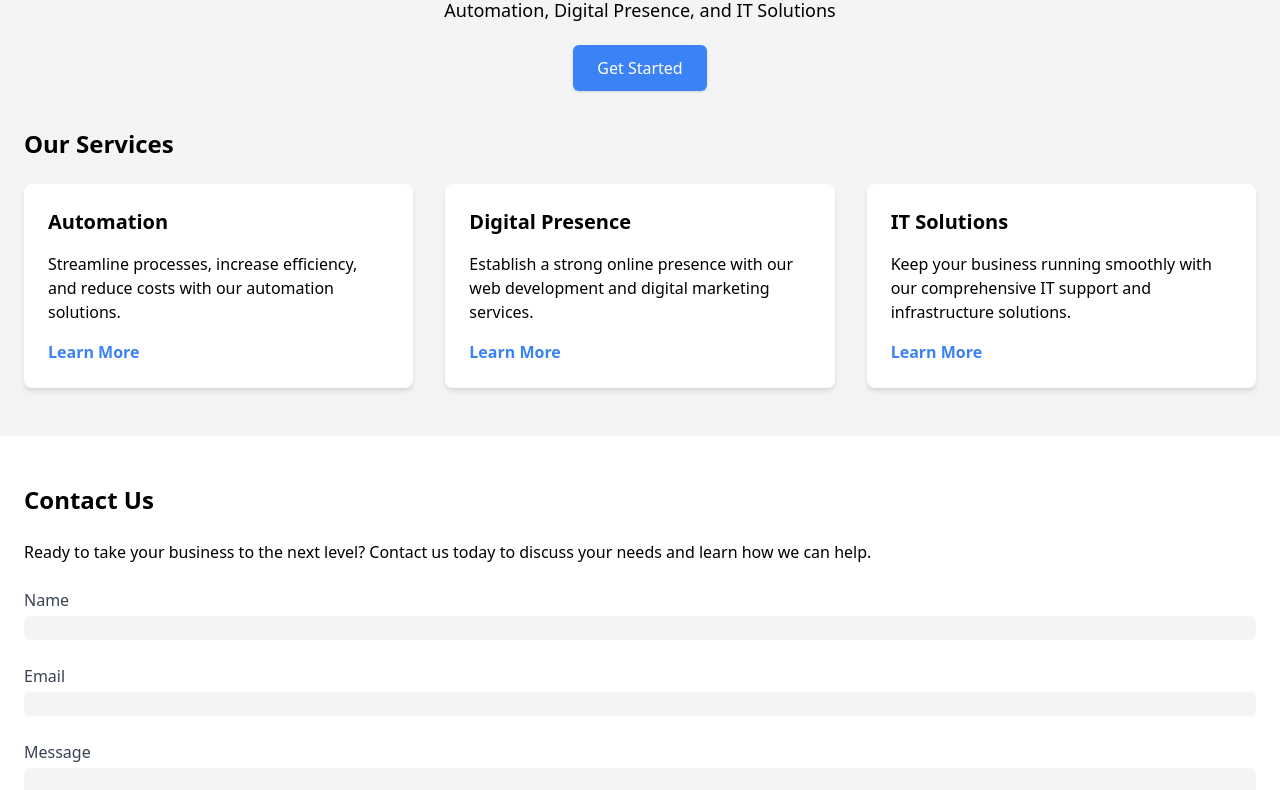
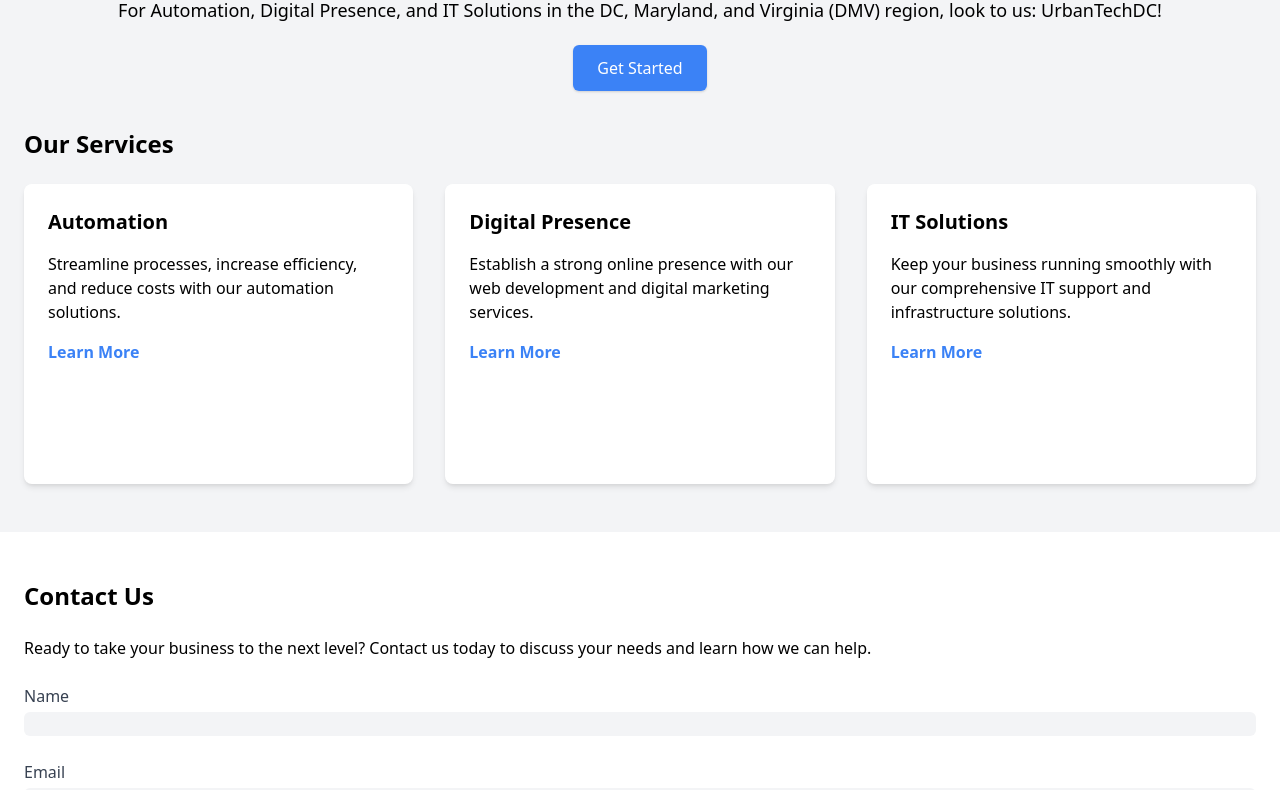
Before and after one commit to urbantechdc/webpage, a plain HTML site: page index.html in a window 1280 px wide. Shown: the part 156-946 px from the top of the page. Drawn offline with nearby package versions, Linux system fonts and the light colour scheme.

Commit message:
added flip cards and new tagline. Also changed Urban Tech DC to UrbanTechDC

```diff
--- a/index.html
+++ b/index.html
@@ -3,15 +3,41 @@
 <head>
   <meta charset="UTF-8">
   <meta name="viewport" content="width=device-width, initial-scale=1.0">
-  <title>Urban Tech DC - Automation, Digital Presence, IT Solutions</title>
+  <title>UrbanTechDC - Automation, Digital Presence, IT Solutions</title>
   <link href="https://cdnjs.cloudflare.com/ajax/libs/tailwindcss/2.2.19/tailwind.min.css" rel="stylesheet">
+  <style>
+    .flip-card {
+      perspective: 1000px;
+      height: 300px;
+    }
+    .flip-card-inner {
+      position: relative;
+      width: 100%;
+      height: 100%;
+      transition: transform 0.6s;
+      transform-style: preserve-3d;
+    }
+    .flip-card:hover .flip-card-inner {
+      transform: rotateY(180deg);
+    }
+    .flip-card-front, .flip-card-back {
+      position: absolute;
+      width: 100%;
+      height: 100%;
+      -webkit-backface-visibility: hidden;
+      backface-visibility: hidden;
+    }
+    .flip-card-back {
+      transform: rotateY(180deg);
+    }
+  </style>
 </head>
 <body class="bg-gray-100">
   <header class="bg-white shadow">
     <div class="container mx-auto px-6 py-3">
       <div class="flex items-center justify-between">
         <div>
-          <a class="text-gray-800 text-xl font-bold md:text-2xl hover:text-gray-700" href="#">Urban Tech DC</a>
+          <a class="text-gray-800 text-xl font-bold md:text-2xl hover:text-gray-700" href="#">UrbanTechDC</a>
         </div>
         <div class="flex md:hidden">
           <button type="button" class="text-gray-500 hover:text-gray-600 focus:outline-none focus:text-gray-600" aria-label="toggle menu">
@@ -30,28 +56,67 @@
 
   <main class="mt-10">
     <div class="text-center">
-      <h1 class="text-3xl md:text-4xl font-bold mb-4">Empowering Businesses through Technology</h1>
-      <p class="text-lg mb-8">Automation, Digital Presence, and IT Solutions</p>
+      <h1 class="text-3xl md:text-4xl font-bold mb-4">Local Tech with a Personal Touch</h1>
+      <p class="text-lg mb-8">For Automation, Digital Presence, and IT Solutions in the DC, Maryland, and Virginia (DMV) region, look to us: UrbanTechDC!</p>
       <a href="#contact" class="bg-blue-500 text-white px-6 py-3 rounded-md shadow">Get Started</a>
     </div>
 
     <div id="services" class="container mx-auto px-6 py-12">
       <h2 class="text-2xl font-bold mb-6">Our Services</h2>
       <div class="grid gap-8 grid-cols-1 md:grid-cols-3">
-        <div class="bg-white p-6 rounded-lg shadow-md">
+        <div class="flip-card">
+          <div class="flip-card-inner">
+            <div class="flip-card-front bg-white p-6 rounded-lg shadow-md">
               <h3 class="text-xl font-bold mb-4">Automation</h3>
               <p class="mb-4">Streamline processes, increase efficiency, and reduce costs with our automation solutions.</p>
               <a href="#contact" class="text-blue-500 font-bold hover:underline">Learn More</a>
             </div>
-        <div class="bg-white p-6 rounded-lg shadow-md">
+            <div class="flip-card-back bg-blue-500 text-white p-6 rounded-lg shadow-md">
+              <h3 class="text-xl font-bold mb-4">Automation</h3>
+              <p>Our automation services include:</p>
+              <ul class="list-disc pl-4">
+                <li>Process Automation</li>
+                <li>Robotic Process Automation (RPA)</li>
+                <li>Workflow Optimization</li>
+              </ul>
+            </div>
+          </div>
+        </div>
+        <div class="flip-card">
+          <div class="flip-card-inner">
+            <div class="flip-card-front bg-white p-6 rounded-lg shadow-md">
               <h3 class="text-xl font-bold mb-4">Digital Presence</h3>
               <p class="mb-4">Establish a strong online presence with our web development and digital marketing services.</p>
               <a href="#contact" class="text-blue-500 font-bold hover:underline">Learn More</a>
             </div>
-        <div class="bg-white p-6 rounded-lg shadow-md">
+            <div class="flip-card-back bg-green-500 text-white p-6 rounded-lg shadow-md">
+              <h3 class="text-xl font-bold mb-4">Digital Presence</h3>
+              <p>Our digital presence services include:</p>
+              <ul class="list-disc pl-4">
+                <li>Web Design & Development</li>
+                <li>Search Engine Optimization (SEO)</li>
+                <li>Social Media Marketing</li>
+              </ul>
+            </div>
+          </div>
+        </div>
+        <div class="flip-card">
+          <div class="flip-card-inner">
+            <div class="flip-card-front bg-white p-6 rounded-lg shadow-md">
               <h3 class="text-xl font-bold mb-4">IT Solutions</h3>
               <p class="mb-4">Keep your business running smoothly with our comprehensive IT support and infrastructure solutions.</p>
               <a href="#contact" class="text-blue-500 font-bold hover:underline">Learn More</a>
+            </div>
+            <div class="flip-card-back bg-yellow-400 text-white p-6 rounded-lg shadow-md">
+              <h3 class="text-xl font-bold mb-4">IT Solutions</h3>
+              <p>Our IT solutions include:</p>
+              <ul class="list-disc pl-4">
+                <li>Managed IT Services</li>
+                <li>Cloud Solutions</li>
+                <li>Cybersecurity</li>
+              </ul>
+            </div>
+          </div>
         </div>
       </div>
     </div>
@@ -82,7 +147,7 @@
   <footer class="bg-gray-800 text-white py-6">
     <div class="container mx-auto px-6 md:flex md:justify-between">
       <div class="mb-6 md:mb-0">
-        <a class="text-2xl font-bold" href="#">Urban Tech DC</a>
+        <a class="text-2xl font-bold" href="#">UrbanTechDC</a>
       </div>
       <div class="text-sm">
         <a class="hover:underline" href="mailto:info@urbantechdc.com">info@urbantechdc.com</a>
```
Lines whose indentation alone changed are shown as unchanged.
